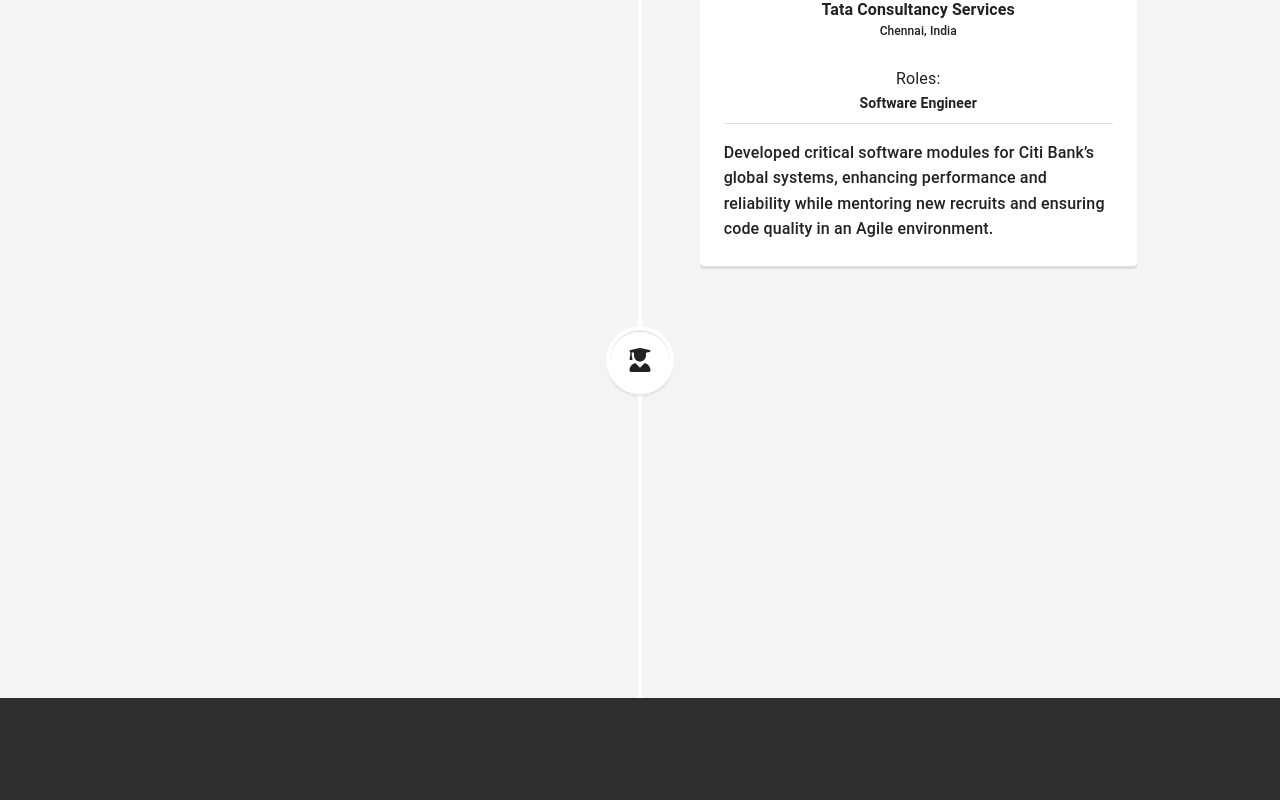
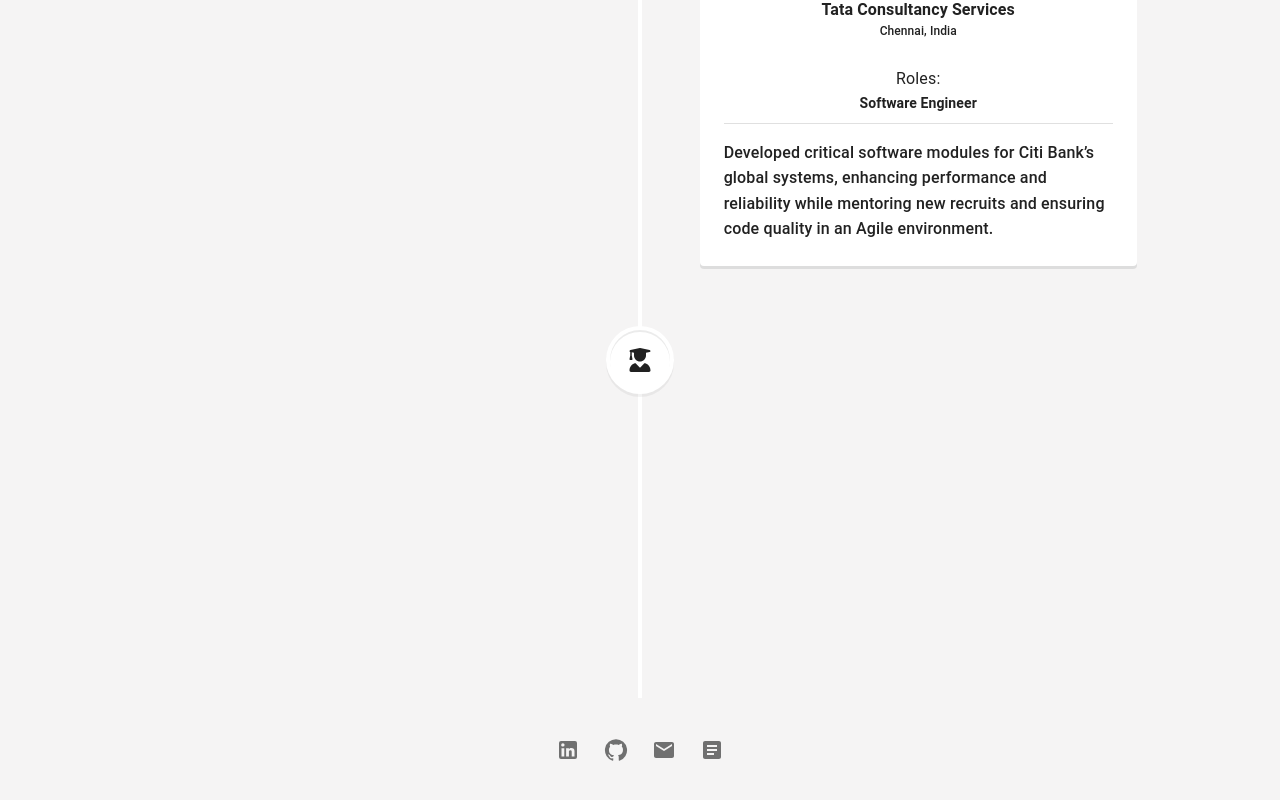
Before and after one commit to sandeep-varma-k/portfolio, a React (Vite) app: page / in a window 1280 px wide. Shown: the part 3475-4275 px from the top of the page. Before the commit the page ends 4173 px from the top, so only its background shows below. Built offline with nearby package versions, Linux system fonts and the light colour scheme.

Commit message:
Quick and simple footer

```diff
--- a/src/App.tsx
+++ b/src/App.tsx
@@ -4,6 +4,7 @@
 import Expertise from "./components/Expertise/Expertise.tsx";
 import Timeline from "./components/Timeline/Timeline.tsx";
 import {Container} from "@mui/material";
+import Footer from "./components/Footer/Footer.tsx";
 
 function App() {
 
@@ -13,6 +14,7 @@
         <Hero />
         <Expertise />
         <Timeline />
+        <Footer />
     </Container>
   )
 }
--- /dev/null
+++ b/src/components/Footer/Footer.tsx
@@ -0,0 +1,38 @@
+import GitHubIcon from '@mui/icons-material/GitHub';
+import LinkedInIcon from '@mui/icons-material/LinkedIn';
+import MailIcon from "@mui/icons-material/Mail";
+import ArticleIcon from "@mui/icons-material/Article";
+import IconButton from "@mui/material/IconButton";
+import {Container, Stack} from "@mui/material";
+
+
+import profile from "../../data/profile.json";
+
+const mailTo = `mailto:${profile.email}`;
+
+function Footer() {
+    return (
+        // TODO: Reuse code from Hero.tsx
+        <Container sx={{textAlign: "center", py: 4}}>
+            <Stack direction={"row"} sx={{ color: "black", alignItems: "center", justifyContent: "center" }} spacing={1}>
+                <IconButton aria-label="Linkedin.com" href={profile.linkedin} target="_blank" rel="noreferrer">
+                    <LinkedInIcon fontSize="medium" />
+                </IconButton>
+
+                <IconButton aria-label="Linkedin.com" href={profile.github} target="_blank" rel="noreferrer">
+                    <GitHubIcon fontSize="medium" />
+                </IconButton>
+
+                <IconButton aria-label="Linkedin.com" href={mailTo} target="_blank" rel="noreferrer">
+                    <MailIcon fontSize="medium" />
+                </IconButton>
+
+                <IconButton aria-label="Linkedin.com" href={profile.resume} target="_blank" rel="noreferrer">
+                    <ArticleIcon fontSize="medium" />
+                </IconButton>
+            </Stack>
+        </Container>
+    );
+}
+
+export default Footer;
```
